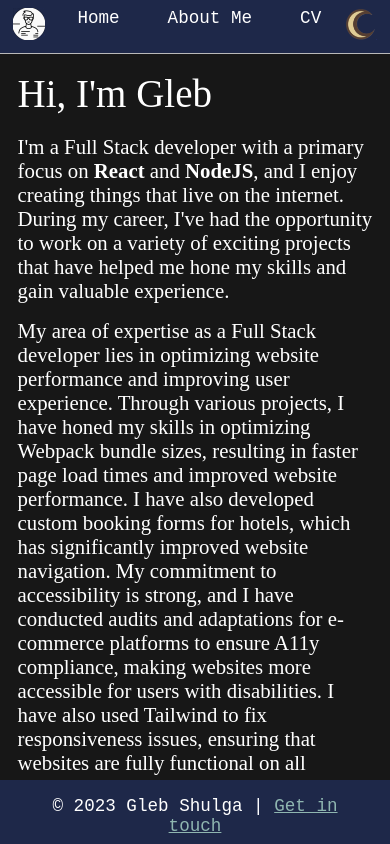
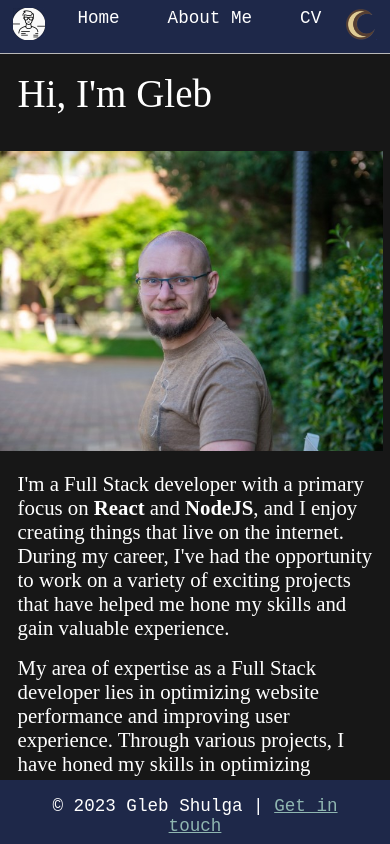
Before and after one commit to GlebShulga/privateApp, a Next.js app: page /about in a window 390 px wide. Built offline with nearby package versions, Linux system fonts and the light colour scheme.

Commit message:
update images

```diff
--- a/src/pages/about.tsx
+++ b/src/pages/about.tsx
@@ -4,6 +4,7 @@ export default function About() {
   return (
       <section className={styles.container}>
         <h1>Hi, I&apos;m Gleb</h1>
+        <figure><img className={styles.photo} src="/assets/portrait_about.jpg" alt="portrait of the author"/></figure>
         <div>
           <p>
             I&apos;m a Full Stack developer with a primary focus on{" "}
--- a/src/styles/about.module.scss
+++ b/src/styles/about.module.scss
@@ -3,7 +3,7 @@
   font-size: 1.3rem;
   font-weight: 300;
   max-width: var(--postWidth);
-  flex-grow: 1
+  flex-grow: 1;
 }
 
 .container h1 {
@@ -21,6 +21,11 @@
   text-decoration: underline;
 }
 
+.photo {
+  object-fit: cover;
+  min-height: 300px;
+}
+
 @media (max-width: 768px) {
   .container {
     margin: 1.1rem;
@@ -29,4 +34,15 @@
   .container div {
     padding-bottom: 3.5rem;
   }
+
+  .photo {
+    width: calc(100vw - var(--scrollBar));
+    position: relative;
+    left: 50%;
+    right: 50%;
+    margin-left: -50vw;
+    margin-right: -50vw;
+    overflow: hidden;
+    margin-top: 1rem;
+  }
 }
--- a/src/styles/globals.scss
+++ b/src/styles/globals.scss
@@ -12,6 +12,7 @@
   --heroImageOverflow: 8rem;
   --font-size-header-footer: 1.6rem;
   --font-size-header-footer-sm: 1.1rem;
+  --scrollBar: 7.5px;
 }
 
 [data-theme="light"] {
@@ -33,21 +34,6 @@
     rgba(255, 255, 255, 0)
   );
 
-  --tile-start-hex: #ffe4b5; /* a warm peach */
-  --tile-end-hex: #e4e8e9;
-  --tile-border: conic-gradient(
-    #00000080,
-    #00000040,
-    #00000030,
-    #00000020,
-    #00000010,
-    #00000010,
-    #00000080
-  );
-
-  --callout-hex: #fcecd5; /* a warm light beige */
-  --callout-border-hex: #cc9966; /* a warm brown */
-
   --box-shadow-color: #00000015;
   --link: #a04d66;
   --link-hover-color: #8d5710;
@@ -60,7 +46,6 @@
   --text-divider: #7d9e8e;
 
   --home-figure: url(/assets/portrait_light.jpg), #f3e8e5;
-  --home-figure-sm: url(/assets/portrait_light_sm.jpg), #f3e8e5;
 }
 
 [data-theme="dark"] {
@@ -77,21 +62,6 @@
     rgba(1, 65, 255, 0.2)
   );
 
-  --tile-start-hex: #242424;
-  --tile-end-hex: #0c0c0c;
-  --tile-border: conic-gradient(
-    #ffffff50,
-    #ffffff20,
-    #ffffff10,
-    #ffffff00,
-    #ffffff00,
-    #ffffff00,
-    #ffffff50
-  );
-
-  --callout-hex: #202020;
-  --callout-border-hex: #646464;
-
   --box-shadow-color: rgba(255, 255, 255, 0.7);
   --link: #8fb6b0;
   --link-hover-color: rgba(255, 255, 255, 0.8);
@@ -102,8 +72,7 @@
 
   --text-divider: #e45447;
 
-  --home-figure: url(/assets/portrait_dark.jpeg), #2f3834;
-  --home-figure-sm: url(/assets/portrait_dark_sm.jpg), #2f3834;
+  --home-figure: url(/assets/portrait_dark.jpg), #2f3834;
 }
 
 * {
```
Also changed, not shown: public/assets/portrait_about.jpg (added), 1 other file (tests, documents, lock files or other folders).
